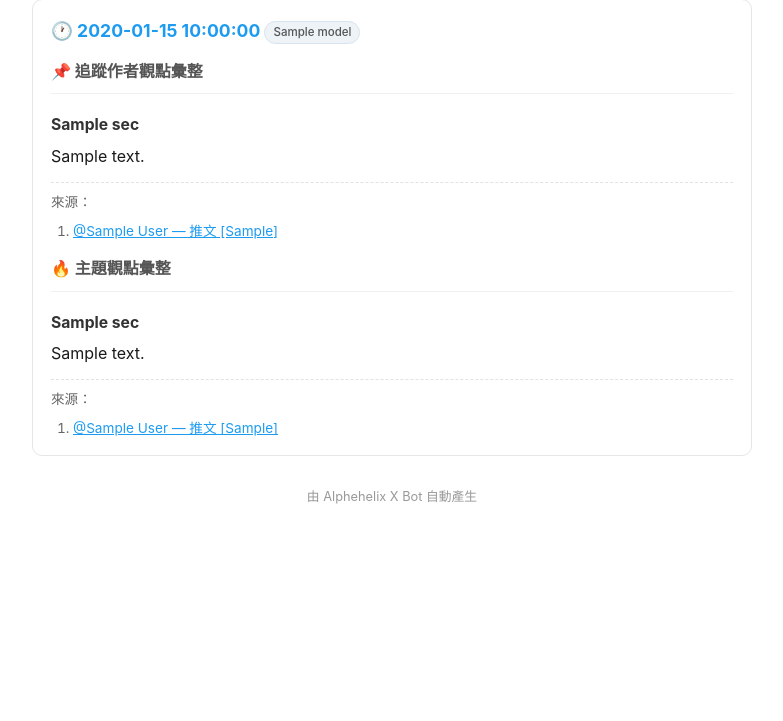
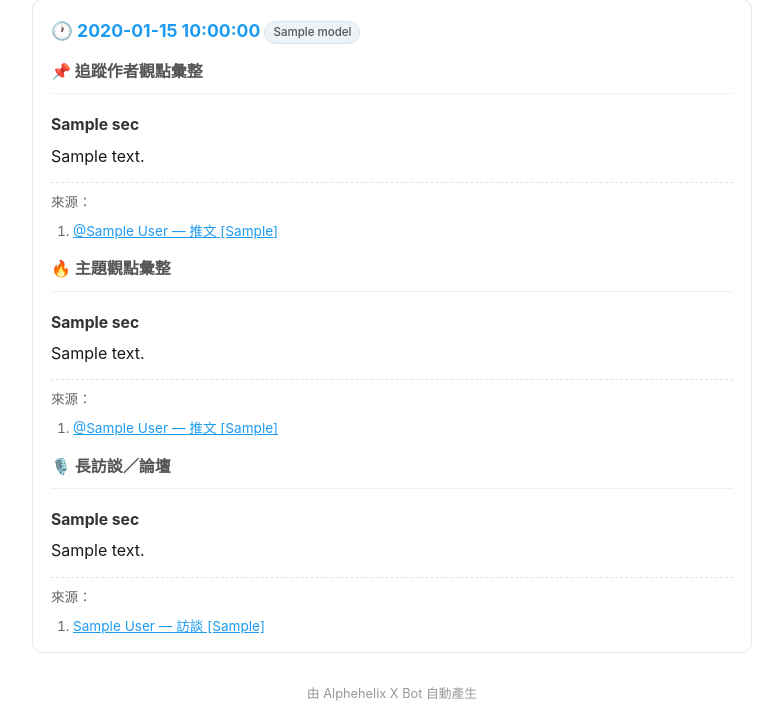
Before and after one commit to 11087tim/AlphaHelix_bot, a Python web app: template templates/email.html in a window 1280 px wide. Shown: the part 136-857 px from the top of the page, without its empty margins (248-1031 px from the left). Before the commit the page ends 640 px from the top, so only its background shows below. Run offline with Jinja, Linux system fonts and the light colour scheme; the template is opened without the code that fills it: most values are stand-ins (such as "Sample title", 1, 10 or a date in 2020).

Commit message:
長訪談升級為頂層分類 + 修來源標籤
- podcast 段從 keyword_sections 抽出成獨立 entry.podcast_sections，
  於網站/信件以「🎙️ 長訪談／論壇」頂層分類呈現（與追蹤作者/主題並列）
- 來源標籤依來源類型：podcast 顯示「訪談 [n]」且不加 @；X 維持「推文 [n]」
- memory 萃取、Phase1 時間線、site 渲染皆納入 podcast_sections

Co-Authored-By: Claude Opus 4.8 <noreply@anthropic.com>

```diff
--- a/src/memory_extract.py
+++ b/src/memory_extract.py
@@ -44,7 +44,8 @@ def _entity_catalog() -> tuple[str, dict]:
 
 def _digest_text(entry: dict) -> str:
     parts = []
-    for sec in (entry.get("account_sections") or []) + (entry.get("keyword_sections") or []):
+    for sec in ((entry.get("account_sections") or []) + (entry.get("keyword_sections") or [])
+                + (entry.get("podcast_sections") or [])):
         s = sec.get("summary", "").strip()
         if s:
             parts.append(s)
--- a/src/memory_link.py
+++ b/src/memory_link.py
@@ -101,7 +101,8 @@ def _phase1_timeline(recent_digests: list[dict], k: int = MAX_DIGESTS) -> str |
     blocks: list[str] = []
     for d in picked:
         items: list[tuple[str, str]] = []
-        for sec in (d.get("account_sections") or []) + (d.get("keyword_sections") or []):
+        for sec in ((d.get("account_sections") or []) + (d.get("keyword_sections") or [])
+                    + (d.get("podcast_sections") or [])):
             items.extend(_pairs(sec.get("summary", "")))
         if not items:
             continue
--- a/src/site_generator.py
+++ b/src/site_generator.py
@@ -192,6 +192,7 @@ def _prepare_digest(d: dict) -> dict:
         "model": d.get("model", ""),
         "account_sections": prepare_sections(d.get("account_sections", [])),
         "keyword_sections": prepare_sections(d.get("keyword_sections", [])),
+        "podcast_sections": prepare_sections(d.get("podcast_sections", [])),
     }
 
 
--- a/templates/_macros.html
+++ b/templates/_macros.html
@@ -1,25 +1,25 @@
-{% macro _refs_list(references) %}
+{% macro _refs_list(references, noun='推文', at=true) %}
     <ol>
       {% for ref in references %}
       <li>
-        <a href="{{ ref.url }}" target="_blank" rel="noopener">@{{ ref.author }} — 推文 [{{ ref.n }}]</a>
+        <a href="{{ ref.url }}" target="_blank" rel="noopener">{% if at %}@{% endif %}{{ ref.author }} — {{ noun }} [{{ ref.n }}]</a>
       </li>
       {% endfor %}
     </ol>
 {% endmacro %}
 
-{% macro render_section(sec, collapsible_refs=false) %}
+{% macro render_section(sec, collapsible_refs=false, noun='推文', at=true) %}
   <div class="summary">{{ sec.summary_html }}</div>
   {% if sec.references %}
     {% if collapsible_refs %}
     <details class="refs">
       <summary>來源（{{ sec.references|length }}）</summary>
-      {{ _refs_list(sec.references) }}
+      {{ _refs_list(sec.references, noun, at) }}
     </details>
     {% else %}
     <div class="refs">
       來源：
-      {{ _refs_list(sec.references) }}
+      {{ _refs_list(sec.references, noun, at) }}
     </div>
     {% endif %}
   {% endif %}
@@ -44,4 +44,13 @@
   </div>
   {% endfor %}
   {% endif %}
+  {% if d.podcast_sections %}
+  <h3 class="cat">🎙️ 長訪談／論壇</h3>
+  {% for sec in d.podcast_sections %}
+  <div class="section">
+    {% if sec.label %}<h4>{{ sec.label }}</h4>{% endif %}
+    {{ render_section(sec, collapsible_refs, '訪談', false) }}
+  </div>
+  {% endfor %}
+  {% endif %}
 {% endmacro %}
```
Also changed, not shown: src/main.py (+9 -6 lines).
